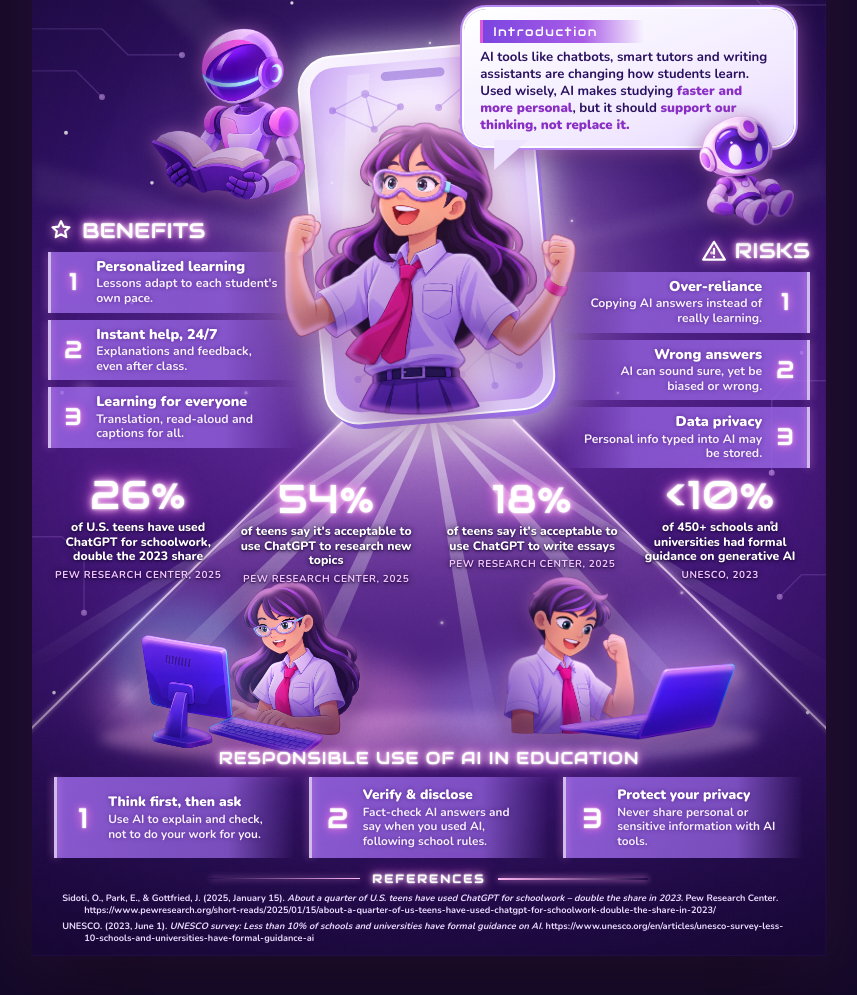
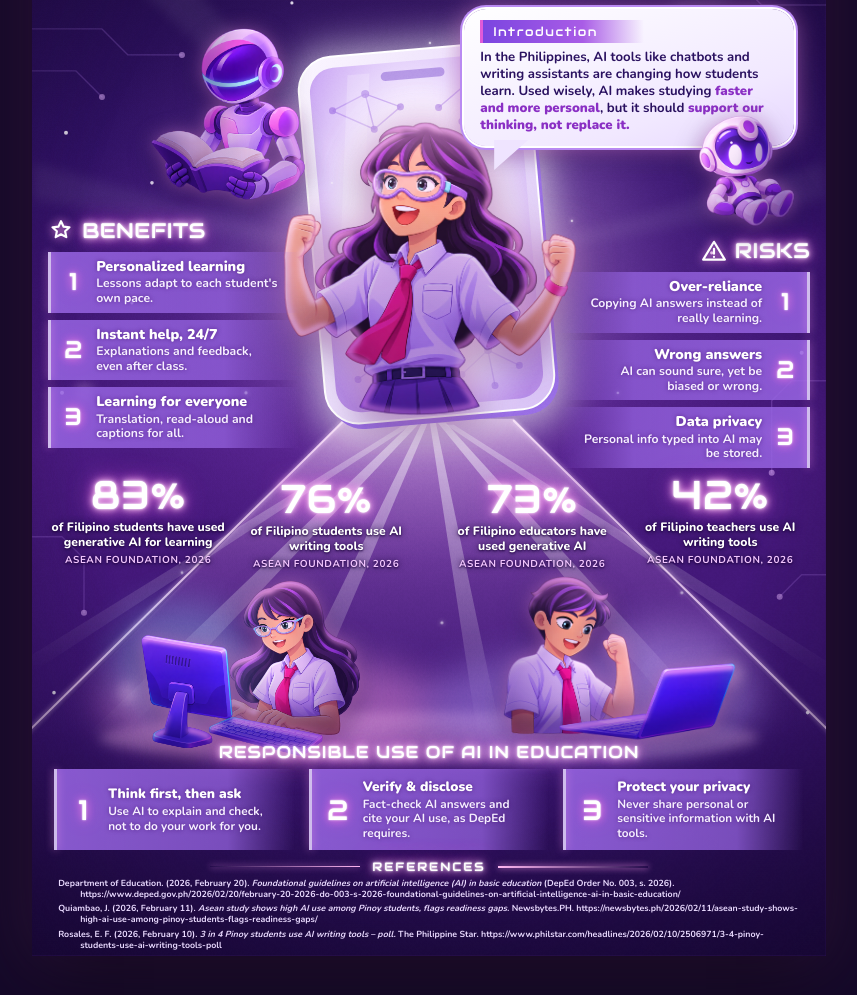
Before and after one commit to Yoko-Haren/infographic, a plain HTML site: page index.html in a window 1280 px wide. Shown: the part 249-1244 px from the top of the page, without its empty margins (211-1068 px from the left). Drawn offline with nearby package versions, Linux system fonts and the light colour scheme.

Commit message:
Use Philippine sources for statistics and references
Replace the Pew and UNESCO figures with Philippine data from the
ASEAN Foundation AI Ready ASEAN study (2026), as reported by
Newsbytes.PH and The Philippine Star: 83% of students and 73% of
educators have used generative AI; 76% of students and 42% of
teachers use AI writing tools. Cite DepEd Order No. 003, s. 2026 for
responsible use, localize the introduction, and regenerate the A4 PDF.

Co-Authored-By: Claude Opus 5.5 <noreply@anthropic.com>

```diff
--- a/index.html
+++ b/index.html
@@ -141,10 +141,10 @@ body{font-family:'Nunito',system-ui,sans-serif;color:#fff;-webkit-print-color-ad
 .stat small{display:block;margin-top:4px;font-weight:700;font-size:10px;letter-spacing:.6px;color:#f3c6ff;text-transform:uppercase}
 
 /* responsible use */
-.resp-h{left:0;right:0;top:914px;z-index:8;text-align:center;font-size:17px;letter-spacing:1px}
-.cards{left:22px;right:22px;top:944px;z-index:8;display:grid;grid-template-columns:repeat(3,1fr);gap:14px}
+.resp-h{left:0;right:0;top:908px;z-index:8;text-align:center;font-size:17px;letter-spacing:1px}
+.cards{left:22px;right:22px;top:936px;z-index:8;display:grid;grid-template-columns:repeat(3,1fr);gap:14px}
 .card{ /* fading bar, like the impact boxes in the previous design */
-  position:relative;display:grid;grid-template-columns:30px 1fr;gap:10px;align-items:center;padding:10px 26px 10px 14px;min-height:78px;
+  position:relative;display:grid;grid-template-columns:30px 1fr;gap:10px;align-items:center;padding:10px 26px 10px 14px;min-height:72px;
   background:linear-gradient(90deg,rgba(150,100,225,.88) 0%,rgba(150,100,225,.74) 72%,rgba(150,100,225,0) 100%);
 }
 .card::before{content:"";position:absolute;left:0;top:0;bottom:0;width:3px;background:#fff;opacity:.6;box-shadow:0 0 8px #ff9cf0}
@@ -156,14 +156,14 @@ body{font-family:'Nunito',system-ui,sans-serif;color:#fff;-webkit-print-color-ad
 .card span{display:block;margin-top:2px;font-weight:700;font-size:11.8px;line-height:14.4px;color:#f6efff;text-shadow:0 0 4px rgba(60,10,100,.6)}
 
 /* references */
-.refs{left:30px;right:30px;top:1030px;z-index:8;text-align:center}
-.refs h2{display:inline-flex;align-items:center;gap:12px;font-size:12px;letter-spacing:2px;margin-bottom:6px}
+.refs{left:26px;right:26px;top:1018px;z-index:8;text-align:center}
+.refs h2{display:inline-flex;align-items:center;gap:12px;font-size:12px;letter-spacing:2px;margin-bottom:4px}
 .refs h2::before,.refs h2::after{content:"";width:150px;height:1.5px;background:linear-gradient(90deg,transparent,#ffb8f2);box-shadow:0 0 6px #ff9cf0}
 .refs h2::after{transform:scaleX(-1)}
 .refs ul{list-style:none;text-align:left}
 .refs li{
-  padding-left:22px;text-indent:-22px;margin-bottom:4px;
-  font-weight:700;font-size:9.2px;line-height:12px;color:#eadbff;word-break:break-word;
+  padding-left:22px;text-indent:-22px;margin-bottom:3px;
+  font-weight:700;font-size:8.8px;line-height:11.2px;color:#eadbff;word-break:break-word;
 }
 .refs li i{font-style:italic}
 
@@ -406,7 +406,7 @@ body{font-family:'Nunito',system-ui,sans-serif;color:#fff;-webkit-print-color-ad
   <!-- ===== introduction (chat bubble from the phone) ===== -->
   <section class="bubble">
     <h2>Introduction</h2>
-    <p>AI tools like chatbots, smart tutors and writing assistants are changing how students learn. Used wisely, AI makes studying <b>faster and more personal</b>, but it should <b>support our thinking, not replace it.</b></p>
+    <p>In the Philippines, AI tools like chatbots and writing assistants are changing how students learn. Used wisely, AI makes studying <b>faster and more personal</b>, but it should <b>support our thinking, not replace it.</b></p>
   </section>
 
   <!-- ===== benefits (left) / risks (right) ===== -->
@@ -429,10 +429,10 @@ body{font-family:'Nunito',system-ui,sans-serif;color:#fff;-webkit-print-color-ad
   </section>
 
   <!-- ===== statistics in the light rays ===== -->
-  <div class="stat shadow" style="left:18px;top:640px"><div class="neon big">26%</div><p>of U.S. teens have used ChatGPT for schoolwork, double the 2023 share</p><small>Pew Research Center, 2025</small></div>
-  <div class="stat shadow" style="left:206px;top:644px"><div class="neon big">54%</div><p>of teens say it's acceptable to use ChatGPT to research new topics</p><small>Pew Research Center, 2025</small></div>
-  <div class="stat shadow" style="left:412px;top:644px"><div class="neon big">18%</div><p>of teens say it's acceptable to use ChatGPT to write essays</p><small>Pew Research Center, 2025</small></div>
-  <div class="stat shadow" style="left:600px;top:640px"><div class="neon big">&lt;10%</div><p>of 450+ schools and universities had formal guidance on generative AI</p><small>UNESCO, 2023</small></div>
+  <div class="stat shadow" style="left:18px;top:640px"><div class="neon big">83%</div><p>of Filipino students have used generative AI for learning</p><small>ASEAN Foundation, 2026</small></div>
+  <div class="stat shadow" style="left:206px;top:644px"><div class="neon big">76%</div><p>of Filipino students use AI writing tools</p><small>ASEAN Foundation, 2026</small></div>
+  <div class="stat shadow" style="left:412px;top:644px"><div class="neon big">73%</div><p>of Filipino educators have used generative AI</p><small>ASEAN Foundation, 2026</small></div>
+  <div class="stat shadow" style="left:600px;top:640px"><div class="neon big">42%</div><p>of Filipino teachers use AI writing tools</p><small>ASEAN Foundation, 2026</small></div>
 
   <!-- ===== students at their computers ===== -->
   <div class="fx" style="left:172px;top:746px;width:166px;aspect-ratio:1284/1225;--img:url('assets/Glasses%20student%20typing%20in%20violet.png')"><img class="lit-top" src="assets/Glasses%20student%20typing%20in%20violet.png" alt="Student with glasses typing"><i class="shade" style="background:linear-gradient(to left,rgba(58,8,140,0.44) 0%,rgba(58,8,140,0.00) 52%),linear-gradient(to bottom,rgba(58,8,140,0.00) 55%,rgba(58,8,140,0.40) 100%)"></i><i class="light" style="background:linear-gradient(to right,rgba(90,170,255,0.6) 0%,rgba(90,170,255,0) 50%),linear-gradient(to bottom,rgba(255,110,225,0.45) 0%,rgba(255,110,225,0) 28%)"></i></div>
@@ -444,7 +444,7 @@ body{font-family:'Nunito',system-ui,sans-serif;color:#fff;-webkit-print-color-ad
   <h2 class="neon resp-h">Responsible Use of AI in Education</h2>
   <div class="cards">
     <div class="card"><b class="n">1</b><div><strong>Think first, then ask</strong><span>Use AI to explain and check, not to do your work for you.</span></div></div>
-    <div class="card"><b class="n">2</b><div><strong>Verify &amp; disclose</strong><span>Fact-check AI answers and say when you used AI, following school rules.</span></div></div>
+    <div class="card"><b class="n">2</b><div><strong>Verify &amp; disclose</strong><span>Fact-check AI answers and cite your AI use, as DepEd requires.</span></div></div>
     <div class="card"><b class="n">3</b><div><strong>Protect your privacy</strong><span>Never share personal or sensitive information with AI tools.</span></div></div>
   </div>
 
@@ -452,8 +452,9 @@ body{font-family:'Nunito',system-ui,sans-serif;color:#fff;-webkit-print-color-ad
   <section class="refs">
     <h2 class="neon">References</h2>
     <ul>
-      <li>Sidoti, O., Park, E., &amp; Gottfried, J. (2025, January 15). <i>About a quarter of U.S. teens have used ChatGPT for schoolwork – double the share in 2023.</i> Pew Research Center. https://www.pewresearch.org/short-reads/2025/01/15/about-a-quarter-of-us-teens-have-used-chatgpt-for-schoolwork-double-the-share-in-2023/</li>
-      <li>UNESCO. (2023, June 1). <i>UNESCO survey: Less than 10% of schools and universities have formal guidance on AI.</i> https://www.unesco.org/en/articles/unesco-survey-less-10-schools-and-universities-have-formal-guidance-ai</li>
+      <li>Department of Education. (2026, February 20). <i>Foundational guidelines on artificial intelligence (AI) in basic education</i> (DepEd Order No. 003, s. 2026). https://www.deped.gov.ph/2026/02/20/february-20-2026-do-003-s-2026-foundational-guidelines-on-artificial-intelligence-ai-in-basic-education/</li>
+      <li>Quiambao, J. (2026, February 11). <i>Asean study shows high AI use among Pinoy students, flags readiness gaps.</i> Newsbytes.PH. https://newsbytes.ph/2026/02/11/asean-study-shows-high-ai-use-among-pinoy-students-flags-readiness-gaps/</li>
+      <li>Rosales, E. F. (2026, February 10). <i>3 in 4 Pinoy students use AI writing tools – poll.</i> The Philippine Star. https://www.philstar.com/headlines/2026/02/10/2506971/3-4-pinoy-students-use-ai-writing-tools-poll</li>
     </ul>
   </section>
 
@@ -464,7 +465,7 @@ body{font-family:'Nunito',system-ui,sans-serif;color:#fff;-webkit-print-color-ad
 /* stars */
 (function () {
   const d = [[24,40,2.4],[70,120,2],[150,60,2.6],[226,150,1.8],[560,60,2.2],[640,110,2.6],[730,44,2],[770,160,2.4],[34,300,2],
-    [120,350,1.8],[760,250,2],[680,420,1.6],[30,560,2],[770,520,2],[260,170,1.6],[520,160,1.8],[100,470,1.6],[740,690,1.8],[22,860,1.8],[776,880,1.8]];
+    [120,350,1.8],[760,250,2],[680,420,1.6],[30,560,2],[770,520,2],[260,170,1.6],[520,160,1.8],[100,470,1.6],[22,860,1.8],[776,880,1.8]];
   document.getElementById('dots').innerHTML = d.map(([x, y, r]) => `<circle cx="${x}" cy="${y}" r="${r}" opacity=".85"/>`).join('');
 })();
 /* fit the A4 page to small screens (screen only) */
```
Also changed, not shown: 2 other files.
